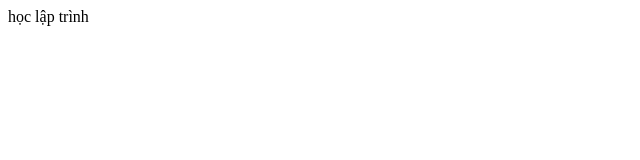
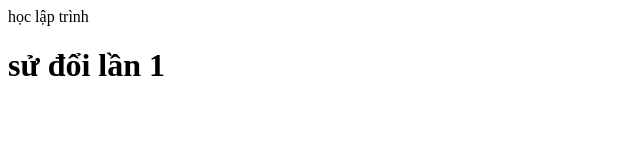
Before and after one commit to bachthanhvinh/duan3, a plain HTML site: page index.html in a window 1280 px wide. Shown: the whole page, without its empty margins (0-640 px from the left). Drawn offline with Linux system fonts and the light colour scheme.

Commit message:
sử đổi lần 1

```diff
--- a/index.html
+++ b/index.html
@@ -7,5 +7,6 @@
 </head>
 <body>
     <div>học lập trình</div>
+    <h1>sử đổi lần 1</h1>
 </body>
 </html>
```
